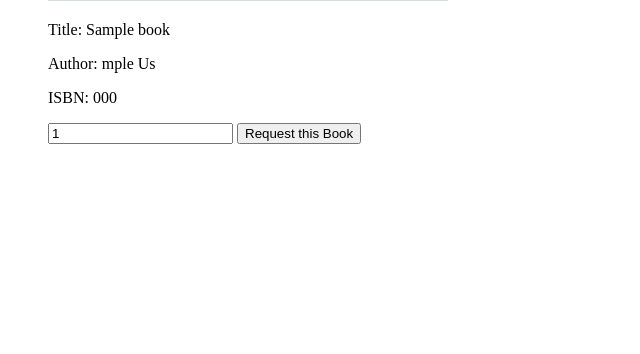
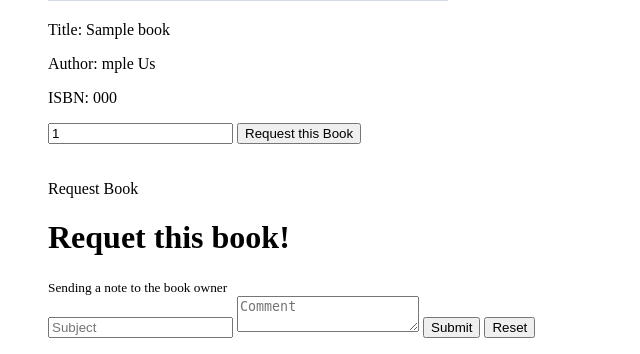
Before and after one commit to viplav153/bookUtopia, a Flask app: page /home in a window 1280 px wide. Shown: the part 569-923 px from the top of the page, without its empty margins (0-640 px from the left). Before the commit the page ends 713 px from the top, so only its background shows below. Run offline with Flask 2, Linux system fonts and the light colour scheme; the visitor is signed in with stand-in values (Sample User, id 1); tables that the repository leaves empty hold one stand-in row (values such as "Sample post"); grey boxes marked "Sample" are stand-in pictures; some libraries are stand-ins or nearby versions.

Commit message:
fixed the cover image error handling

```diff
--- a/server.py
+++ b/server.py
@@ -120,26 +120,34 @@ def adding_book():
 
     payload = {"q": "isbn:{}".format(user_isbn), "key": key}
 
+    print(payload)
+
     r = requests.get(url, params=payload)
 
     book_info = r.json()
+
+    print(book_info)
 
     # Loop through the json file to get title, author and image.
     title = []
     author = []
     cover_url = []
 
+    try:
+        for key in book_info.keys():
 
-    for key in book_info.keys():
+            title_list = book_info["items"][0]["volumeInfo"]["title"]
+            title.append(title_list)
 
-        title_list = book_info["items"][0]["volumeInfo"]["title"]
-        title.append(title_list)
+            author_list = book_info["items"][0]["volumeInfo"]["authors"]
+            author.append(author_list)
 
-        author_list = book_info["items"][0]["volumeInfo"]["authors"]
-        author.append(author_list)
+            cover_url_list  = book_info["items"][0]["volumeInfo"]["imageLinks"]["thumbnail"]
+            cover_url.append(cover_url_list)
 
-        cover_url_list  = book_info["items"][0]["volumeInfo"]["imageLinks"]["thumbnail"]
-        cover_url.append(cover_url_list)
+    except KeyError:
+
+            cover_url = "https://web.northamptoncounty.org/Corrections/images/No_image_available.png"
 
     #first title is param
     book = Book(title=title[0], author=author[0], book_cover=cover_url[0], ISBN=user_isbn, user_id=session['user_id'])
@@ -179,15 +187,18 @@ def search_func():
 
             words = search_terms.split()
 
-            result1 = Book.query.filter(Book.title.ilike('%{}%'.format(words[0]))|
-                                        Book.author.ilike('%{}%'.format(words[0]))).all()
+            results =[]
 
+            for word in words:
 
-            result2 = Book.query.filter(Book.title.ilike('%{}%'.format(words[1]))|
-                                        Book.author.ilike('%{}%'.format(words[1]))).all()
+                result = Book.query.filter(Book.title.ilike('%{}%'.format(search_terms))|
+                                        Book.author.ilike('%{}%'.format(search_terms))).all()
 
-            book_result = set(result1) & set(result2)
+                results.append(result)
 
+            book_result = set(results[0])
+            for result in results:
+                book_result = book_result & set(result)
 
 
     elif search_type == 'Title':
@@ -204,14 +215,9 @@ def search_func():
 
             for word in words:
 
-                print(word)
                 result = Book.query.filter(Book.title.ilike('%{}%'.format(word))).all()
 
-                print(result)
                 results.append(result)
-
-            print(results)
-
 
             book_result = set(results[0])
             for result in results:
@@ -227,12 +233,17 @@ def search_func():
         if len(search_terms.split()) >= 2:
             words = search_terms.split()
 
-            result1 = Book.query.filter(Book.author.ilike('%{}%'.format(words[0]))).all()
+            results = []
 
+            for word in words:
 
-            result2 = Book.query.filter(Book.author.ilike('%{}%'.format(words[1]))).all()
+                result = Book.query.filter(Book.author.ilike('%{}%'.format(word))).all()
 
-            book_result = set(result1) & set(result2)
+                results.append(result)
+
+            book_result = set(results[0])
+            for result in results:
+                book_result = book_result & set(result)
 
 
     elif search_type == 'Zipcode':
--- a/templates/home.html
+++ b/templates/home.html
@@ -38,6 +38,22 @@
         </br>
 
 
+        <div id="contact">Request Book</div>
+
+        <div id="contactForm">
+
+          <h1>Requet this book!</h1>
+          <small>Sending a note to the book owner</small>
+
+          <form action="#">
+            <input placeholder="Subject" type="text" required />
+            <textarea placeholder="Comment"></textarea>
+            <input class="formBtn" type="submit" />
+            <input class="formBtn" type="reset" />
+          </form>
+        </div>
+
+
         {% endfor %}
     </ul>
 
```
Also changed, not shown: book_api.py (+10 -16 lines).
